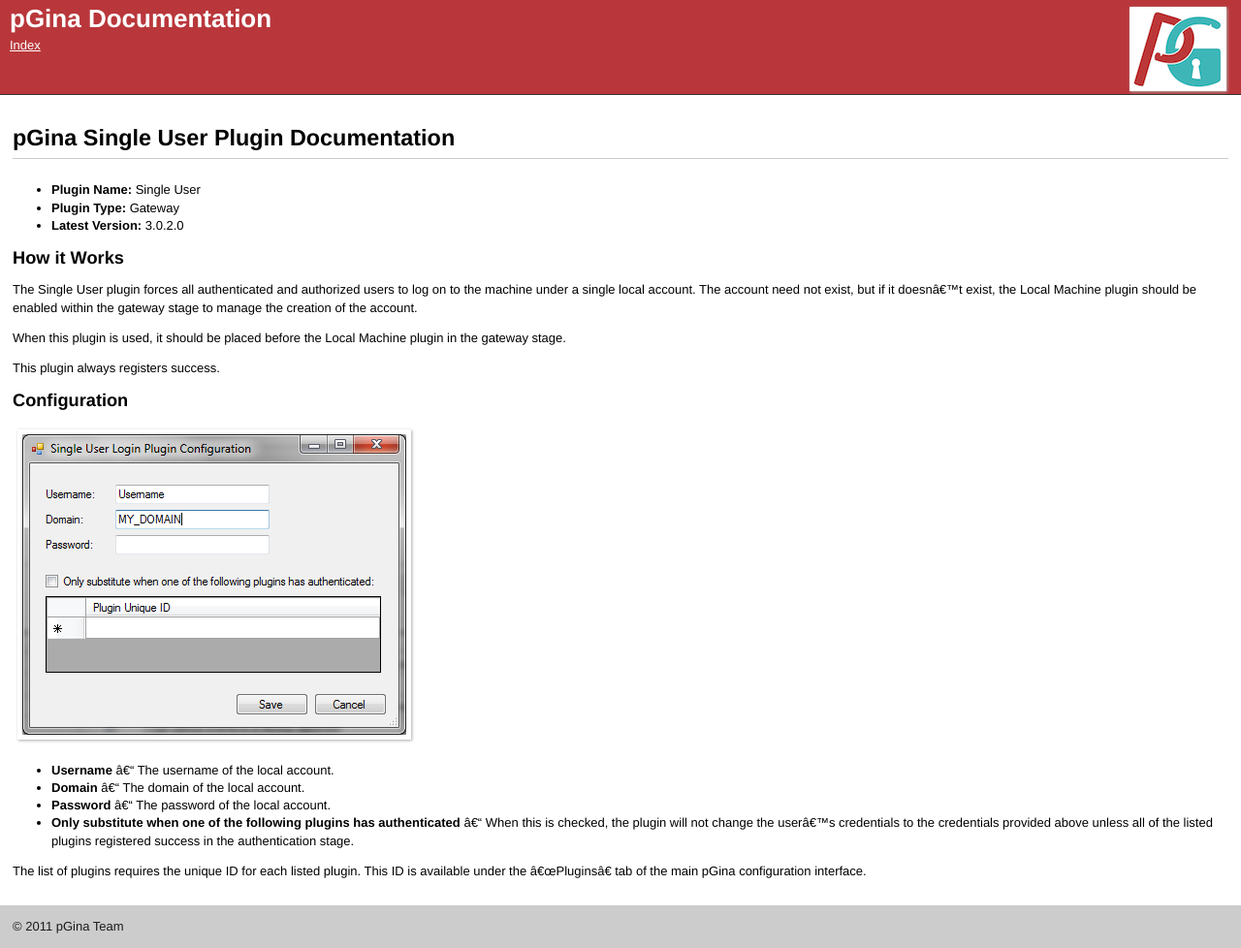
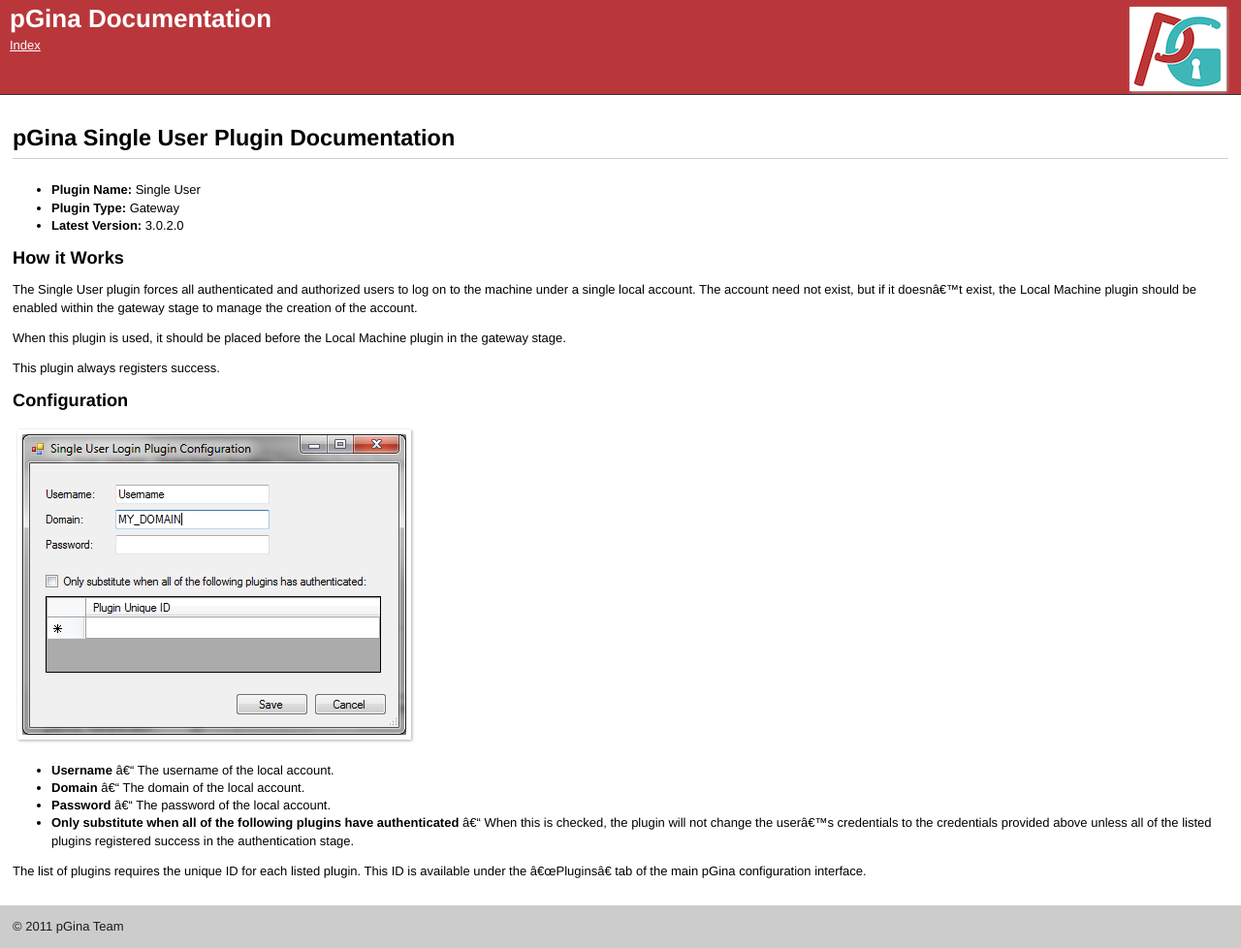
Before and after one commit to pgina/docs, a Jekyll site: the page built from single_user.md, in a window 1280 px wide. Shown: the whole page at 97% size. Built offline with Jekyll 4.4.1, drawn with Linux system fonts in a browser that asks for light colours.

Commit message:
Fix checkbox text.

```diff
--- a/single_user.md
+++ b/single_user.md
@@ -31,7 +31,7 @@
 * **Username** -- The username of the local account.
 * **Domain** -- The domain of the local account.
 * **Password** -- The password of the local account.
-* **Only substitute when one of the following plugins has authenticated** -- When this is checked,
+* **Only substitute when all of the following plugins have authenticated** -- When this is checked,
 the plugin will not change the user's credentials to the credentials provided above unless
 all of the listed plugins registered success in the authentication stage.
 
```
Also changed, not shown: images/single_user_config.png.
